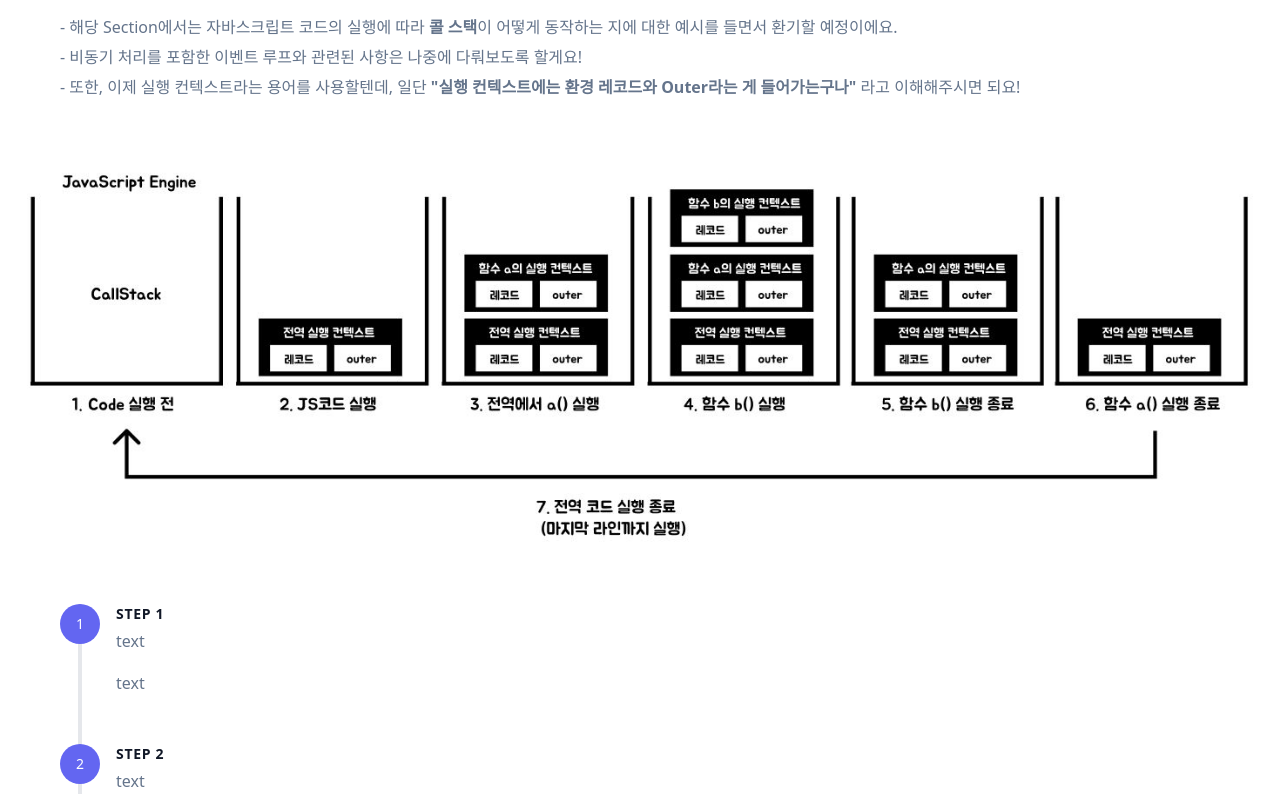
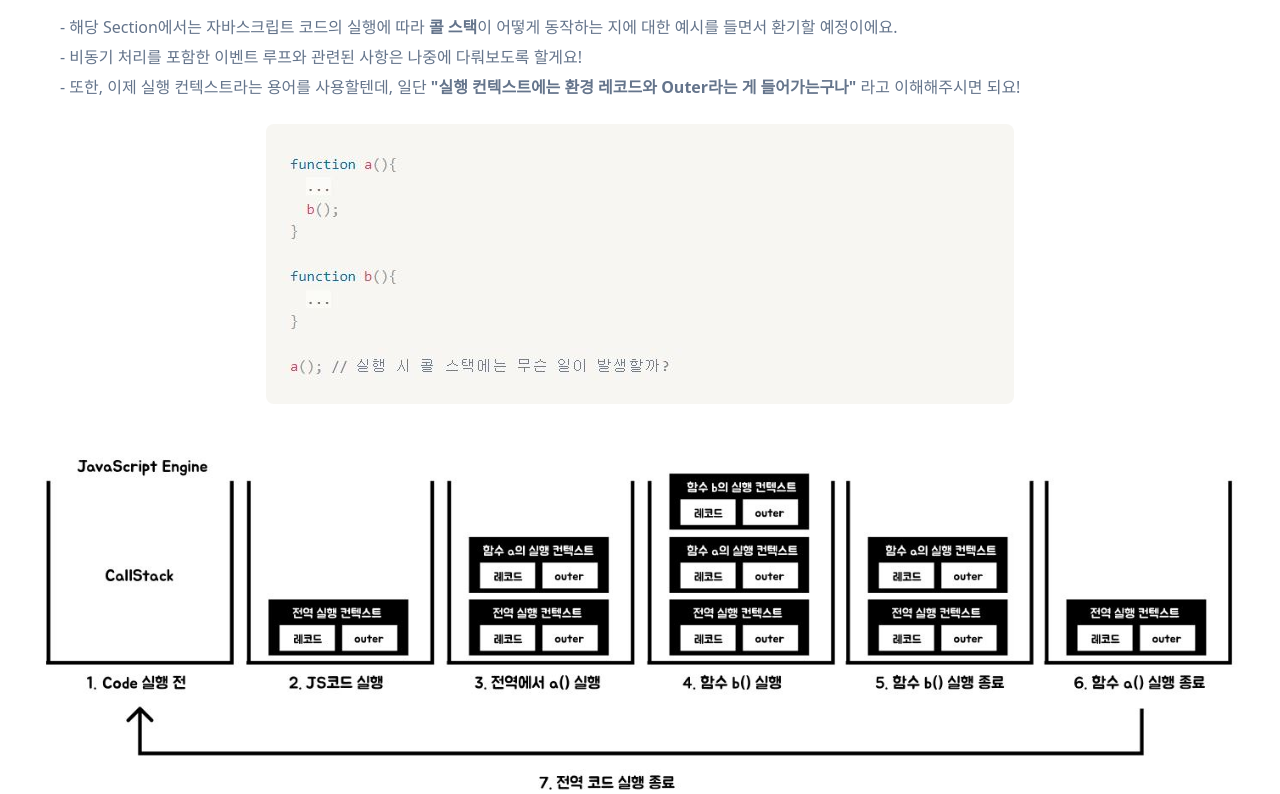
Before and after one commit to Lee-Sang-Beom/nextjs_and_notion, a Next.js app: page /web_basic/executionContext in a window 1280 px wide. Shown: the part 740-1534 px from the top of the page. Built offline with nearby package versions, Linux system fonts and the light colour scheme.

Commit message:
add img : js_and_callstack example code img

```diff
--- a/pages/notion.tsx
+++ b/pages/notion.tsx
@@ -10,7 +10,6 @@ type Props = {
 
 const Notion: NextPage<Props> = ({ projectData }) => {
 
-  console.log(projectData)
   return (
     <>
       <Layout>
@@ -47,10 +46,10 @@ const Notion: NextPage<Props> = ({ projectData }) => {
                 {data.properties.workField.date.end}
               </p>
               <p className="mb-2">
-                <span className="font-semibold">Github</span> : <a href = {data.properties.github.url}> 작성자 Github로 이동하기 </a>
+                <span className="font-semibold">Github</span> {`->`} <a href = {data.properties.github.url}> 이동하기 </a>
               </p>
               <p className="mb-2">
-                <span className="font-semibold">Notion</span> : <a href = {data.properties.notion.url}> 작성자 Notion으로 이동하기 </a>
+                <span className="font-semibold">Notion</span> {`->`} <a href = {data.properties.notion.url}> 이동하기 </a>
               </p>
               <div className="mt-3">
                 <p
--- a/pages/web_basic/executionContext.tsx
+++ b/pages/web_basic/executionContext.tsx
@@ -5,8 +5,11 @@ import Learn_More from "../../components/learn_More";
 import React, { Component } from "react";
 import Recommend_Youtube from "../../components/recommend_youtube";
 import MoveBtn from "../../components/moveBtn";
+
+// img
 import Image from "next/image";
 import jsAndCallstack from "../../public/img/jsAndCallstack.jpg";
+import jsAndCallStackCode from "../../public/img/jsAndCallStackCode.jpg";
 
 export default function Dom() {
     // 페이지 넘김 정보
@@ -120,7 +123,10 @@ export default function Dom() {
                             </p>
                         </div>
                         <div className="w-full">
+                            <div className="w-full px-4 mb-1 flex-col text-center justify-center">
+                            <Image src ={jsAndCallStackCode} alt="Code Picture of callstack and js" className="lg:w-full rounded-lg"/>
                             <Image src ={jsAndCallstack} alt="Picture of callstack and js" className="lg:w-full rounded-lg"/>
+                            </div>
                             <div className="lg:w-full md:pl-10 py-6">
                                 {/* 과정 1 */}
                                 <div className="flex relative pb-12">
```
Also changed, not shown: public/img/jsAndCallStackCode.jpg (added).
